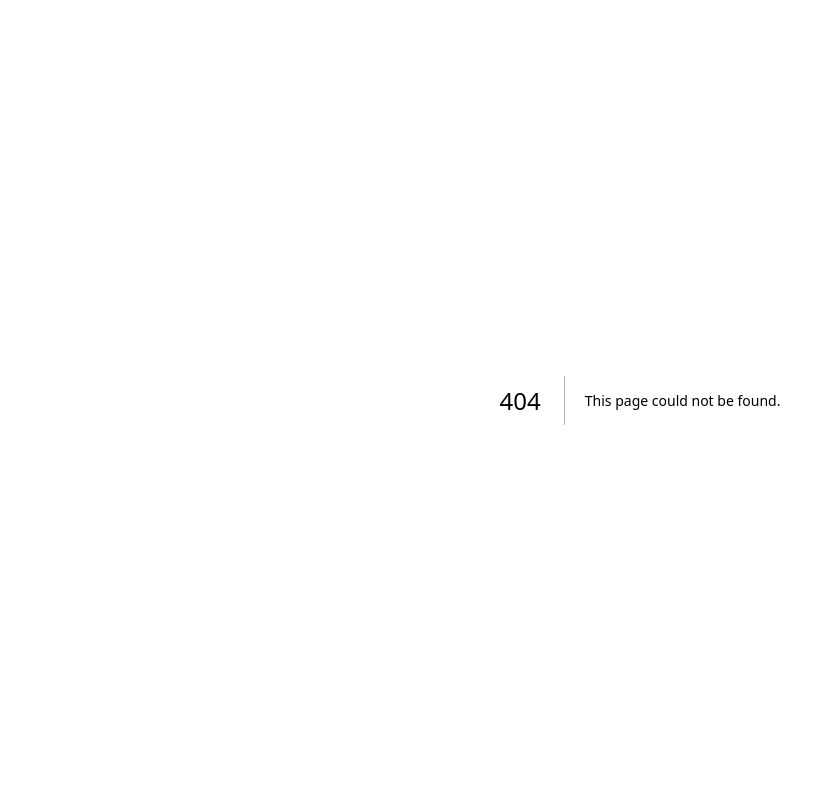
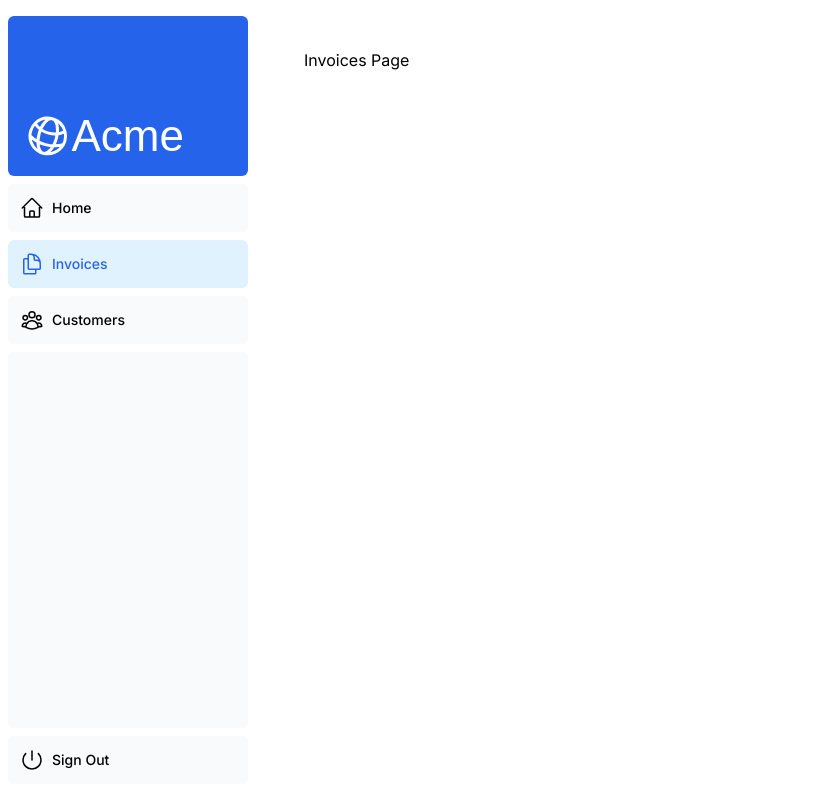
Before and after one commit to qujiaqi-babu/my-nextjs-app, a Next.js app: page /dashboard/invoices in a window 1280 px wide. Before the commit this address had no page. Shown: the whole page, without its empty margins (0-835 px from the left). Built offline with nearby package versions, Linux system fonts and the light colour scheme; a web font is replaced by a local one.

Commit message:
页面导航

```diff
--- /dev/null
+++ b/src/app/dashboard/customers/page.tsx
@@ -0,0 +1,4 @@
+// `app/dashboard/customers/page.tsx` is the UI for the `/dashboard/customers` URL
+export default function Page() {
+  return <p>Customers Page</p>;
+}
--- /dev/null
+++ b/src/app/dashboard/invoices/page.tsx
@@ -0,0 +1,4 @@
+// `app/dashboard/invoices/page.tsx` is the UI for the `/dashboard/invoices` URL
+export default function Page() {
+  return <p>Invoices Page</p>;
+}
--- /dev/null
+++ b/src/app/dashboard/layout.tsx
@@ -0,0 +1,12 @@
+import SideNav from '@/app/ui/dashboard/sidenav';
+
+export default function Layout({ children }: { children: React.ReactNode }) {
+  return (
+    <div className="flex h-screen flex-col md:flex-row md:overflow-hidden">
+      <div className="w-full flex-none md:w-64">
+        <SideNav />
+      </div>
+      <div className="flex-grow p-6 md:overflow-y-auto md:p-12">{children}</div>
+    </div>
+  );
+}
--- /dev/null
+++ b/src/app/dashboard/page.tsx
@@ -0,0 +1,4 @@
+// `app/dashboard/page.tsx` is the UI for the `/dashboard` URL
+export default function Page() {
+  return <p>Dashboard Page</p>;
+}
--- a/src/app/layout.tsx
+++ b/src/app/layout.tsx
@@ -1,4 +1,5 @@
 import type { Metadata } from "next";
+// 添加到根布局的任何 UI 都将在应用程序的所有页面之间共享
 import '@/app/ui/global.css';
 import { inter } from '@/app/ui/fonts';
 
--- a/src/app/ui/dashboard/nav-links.tsx
+++ b/src/app/ui/dashboard/nav-links.tsx
@@ -1,8 +1,13 @@
+'use client'
+
 import {
   UserGroupIcon,
   HomeIcon,
   DocumentDuplicateIcon,
 } from '@heroicons/react/24/outline';
+import Link from 'next/link';
+import { usePathname } from 'next/navigation';
+import clsx from 'clsx';
 
 // Map of links to display in the side navigation.
 // Depending on the size of the application, this would be stored in a database.
@@ -17,19 +22,27 @@
 ];
 
 export default function NavLinks() {
+  const pathname = usePathname();
   return (
     <>
       {links.map((link) => {
         const LinkIcon = link.icon;
         return (
-          <a
+          <Link
             key={link.name}
             href={link.href}
-            className="flex h-[48px] grow items-center justify-center gap-2 rounded-md bg-gray-50 p-3 text-sm font-medium hover:bg-sky-100 hover:text-blue-600 md:flex-none md:justify-start md:p-2 md:px-3"
+            className={
+              clsx(
+                "flex h-[48px] grow items-center justify-center gap-2 rounded-md bg-gray-50 p-3 text-sm font-medium hover:bg-sky-100 hover:text-blue-600 md:flex-none md:justify-start md:p-2 md:px-3",
+                {
+                  'bg-sky-100 text-blue-600': pathname === link.href,
+                }
+              )
+            }
           >
             <LinkIcon className="w-6" />
             <p className="hidden md:block">{link.name}</p>
-          </a>
+          </Link>
         );
       })}
     </>
```
